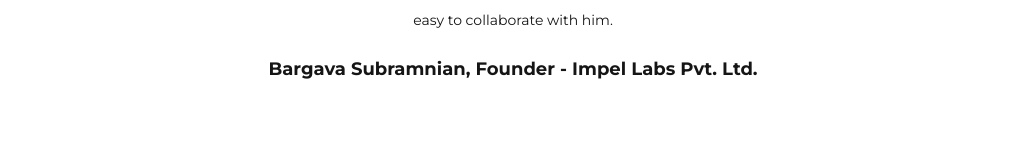
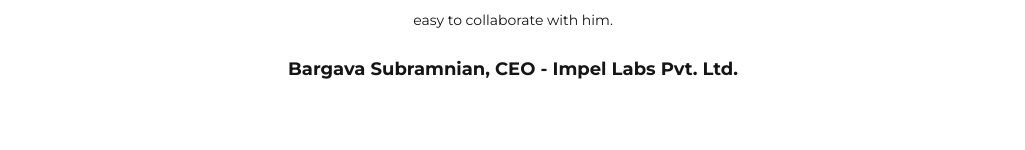
Before and after one commit to AdithyaBhat17/vignesh-kannan-portfolio, a React (Create React App) app: page /credits in a window 1280 px wide. Both pictures are taken after a click on the item 621 px from the left and 1847 px from the top of the page. Shown: the part 1638-1788 px from the top of the page, without its empty margins (127-1152 px from the left). Built offline with nearby package versions, Linux system fonts and the light colour scheme.

Commit message:
testimonial heading changed from founder to ceo

```diff
--- a/src/components/Testimonials.js
+++ b/src/components/Testimonials.js
@@ -22,7 +22,7 @@
                             passionate about his work. His UX skills are beyond his years & his commitment and work
                             ethic makes it easy to collaborate with him.
                             </p>
-                            <h4 className="test-h">Bargava Subramnian, Founder - Impel Labs Pvt. Ltd.</h4>
+                            <h4 className="test-h">Bargava Subramnian, CEO - Impel Labs Pvt. Ltd.</h4>
                         </div>
                         <div className="item">
                             <img className="test-img" src={Varun} alt="Varun Pai"/>
```
